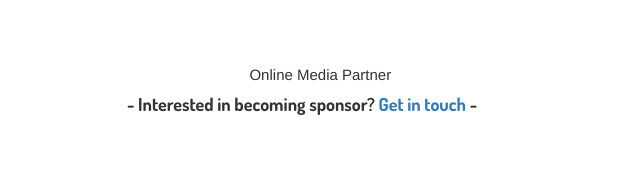
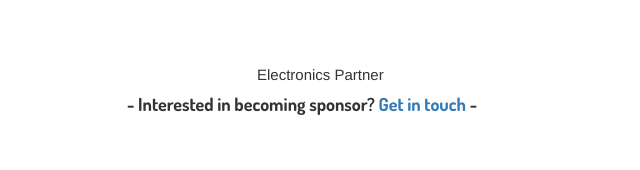
Before and after one commit to ravaan/TEDxBITSPilani, a plain HTML site: page index.html in a window 1280 px wide. Shown: the part 4550-4720 px from the top of the page, 338-978 px from the left. Drawn offline with nearby package versions, Linux system fonts and the light colour scheme; some packages are replaced by stand-ins of ours.

Commit message:
text update

```diff
--- a/index.html
+++ b/index.html
@@ -279,7 +279,7 @@
  -                    <a href="https://zebronics.com" target="_blank">
  -                        <img src="img/sponsors/zeb.jpg" alt="Zebronics" class="img-responsive">
  -                    </a>
- -                    <span class="col-xs-12 hidden-xs bottom-align-text">Online Media Partner</span>
+ -                    <span class="col-xs-12 hidden-xs bottom-align-text">Electronics Partner</span>
  -                </div>
  -            </div>
  -            <h4 class="text-center col-xs-12 wow fadeInUp">
```
